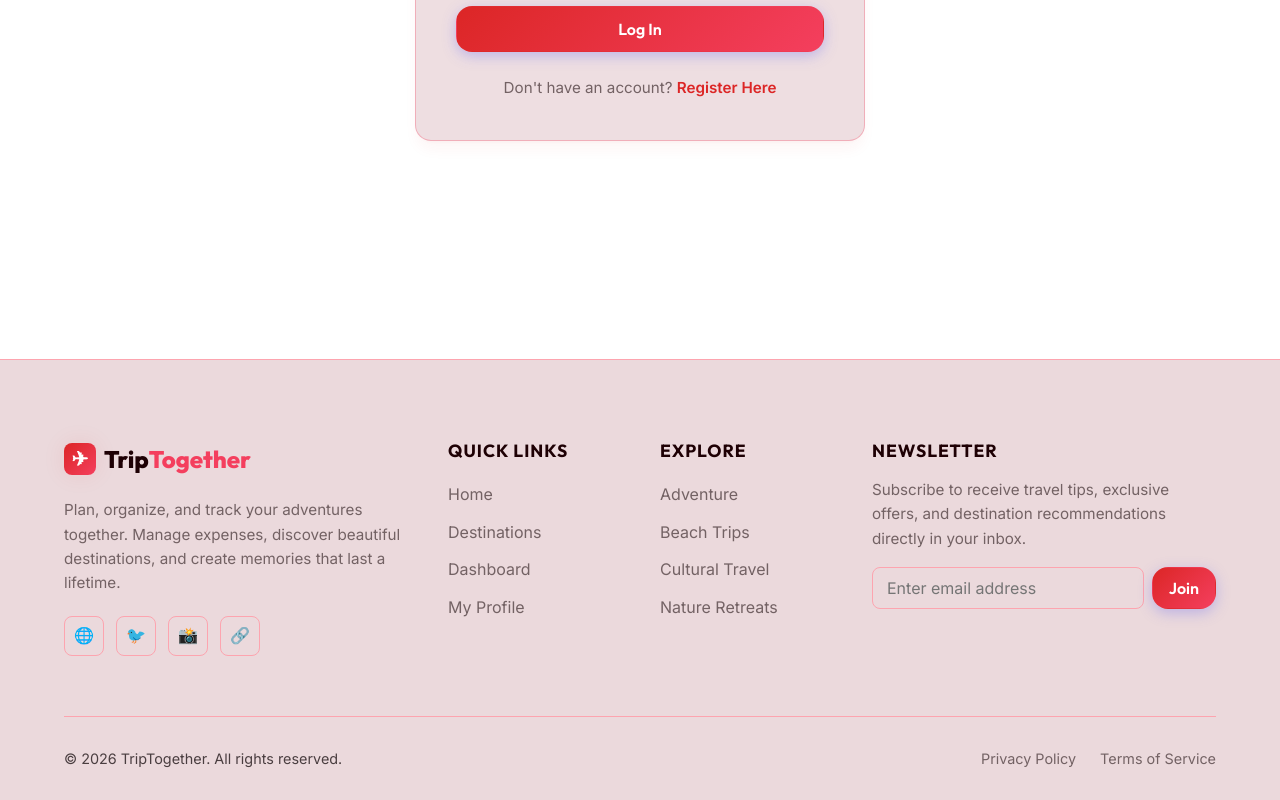
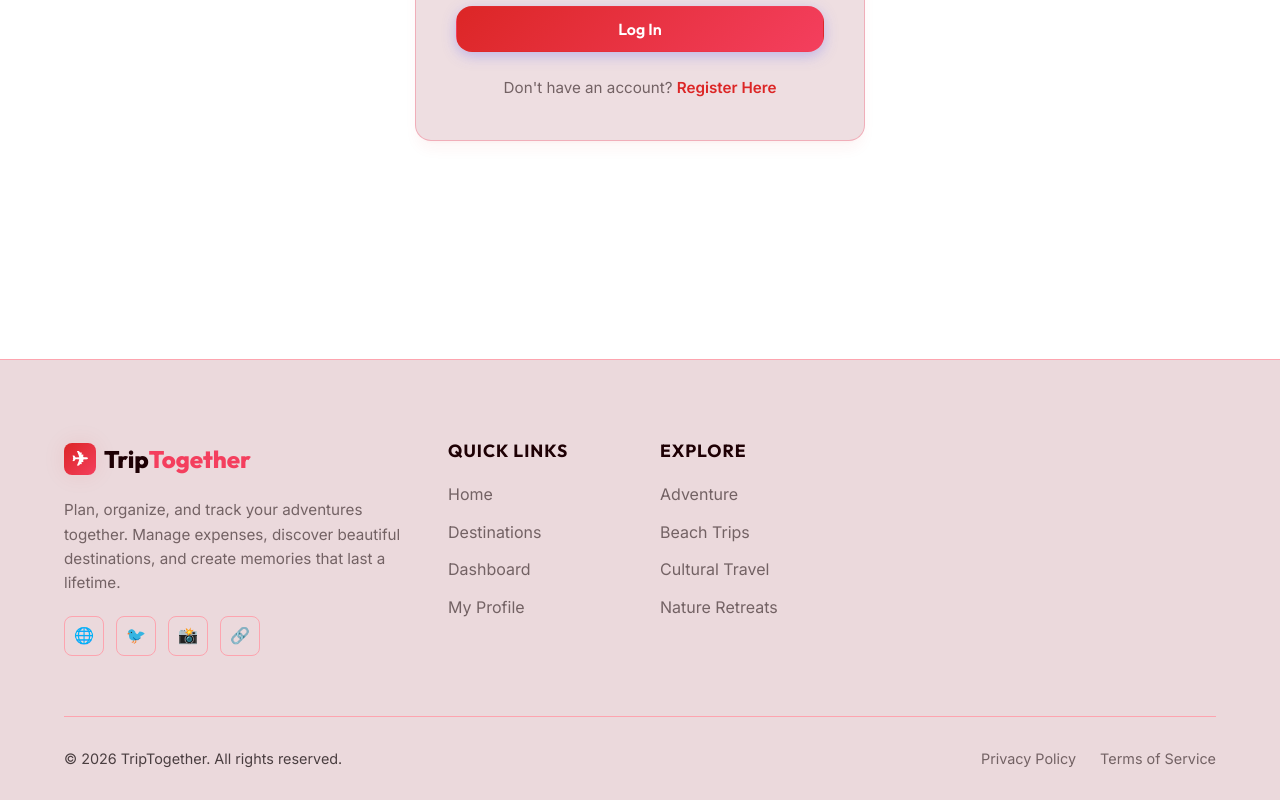
Before and after one commit to Adnankazi207/TripTogether, a React app in the folder frontend/: page /login in a window 1280 px wide. Shown: the part 461-1261 px from the top of the page. Built offline with nearby package versions, Linux system fonts and the light colour scheme; the HTML template or start-up script is replaced by a standard one.

Commit message:
styling added

```diff
--- a/frontend/src/App.jsx
+++ b/frontend/src/App.jsx
@@ -1,5 +1,5 @@
-import React from 'react';
-import { BrowserRouter as Router, Routes, Route, Navigate } from 'react-router-dom';
+import React, { useEffect } from 'react';
+import { BrowserRouter as Router, Routes, Route, Navigate, useLocation } from 'react-router-dom';
 import { ThemeProvider } from './context/ThemeContext';
 import { AuthProvider, useAuth } from './context/AuthContext';
 import Navbar from './components/Navbar';
@@ -13,7 +13,17 @@ import Profile from './pages/Profile';
 import TripDetail from './pages/TripDetail';
 import BudgetCalculator from './pages/BudgetCalculator';
 import AICopilot from './pages/AICopilot';
-import './App.css'; // Imported to satisfy default configuration, styling resides in index.css
+import './App.css';
+
+// Scroll restoration helper
+function ScrollToTop() {
+  const { pathname } = useLocation();
+  useEffect(() => {
+    window.scrollTo(0, 0);
+  }, [pathname]);
+  return null;
+}
+
 
 // Protected Route Wrapper
 const ProtectedRoute = ({ children }) => {
@@ -40,6 +50,7 @@ function App() {
     <ThemeProvider>
       <AuthProvider>
         <Router>
+          <ScrollToTop />
           <div style={{ display: 'flex', flexDirection: 'column', minHeight: '100vh' }}>
             {/* Top Navigation Bar */}
             <Navbar />
--- a/frontend/src/components/Footer.jsx
+++ b/frontend/src/components/Footer.jsx
@@ -1,18 +1,7 @@
-import React, { useState } from 'react';
+import React from 'react';
 import { Link } from 'react-router-dom';
 
 export default function Footer() {
-  const [email, setEmail] = useState('');
-  const [subscribed, setSubsubscribed] = useState(false);
-
-  const handleSubscribe = (e) => {
-    e.preventDefault();
-    if (email) {
-      setSubsubscribed(true);
-      setEmail('');
-      setTimeout(() => setSubsubscribed(false), 5000);
-    }
-  };
 
   return (
     <footer className="footer animate-fade-in">
@@ -59,35 +48,6 @@ export default function Footer() {
             </ul>
           </div>
 
-          {/* Column 4: Newsletter */}
-          <div className="footer-col">
-            <div className="footer-newsletter">
-              <h4>Newsletter</h4>
-              <p>Subscribe to receive travel tips, exclusive offers, and destination recommendations directly in your inbox.</p>
-
-              {subscribed ? (
-                <div className="alert alert-success" style={{ margin: 0, padding: '10px 14px' }}>
-                  🎉 Thank you for subscribing!
-                </div>
-              ) : (
-                <form onSubmit={handleSubscribe} className="newsletter-form">
-                  <input
-                    type="email"
-                    placeholder="Enter email address"
-                    className="input-field"
-                    value={email}
-                    onChange={(e) => setEmail(e.target.value)}
-                    required
-                    style={{ padding: '10px 14px' }}
-                  />
-                  <button type="submit" className="btn btn-primary" style={{ padding: '10px 16px' }}>
-                    Join
-                  </button>
-                </form>
-              )}
-            </div>
-          </div>
-
         </div>
 
         {/* Footer Bottom */}
--- a/frontend/src/pages/Home.jsx
+++ b/frontend/src/pages/Home.jsx
@@ -148,7 +148,7 @@ export default function Home() {
               We leverage modern language models to handle scheduling logistics and answer travel questions, allowing you to focus on enjoying the journey.
             </p>
             <div style={{ display: 'flex', gap: '12px' }}>
-              <Link to="/destinations" className="btn btn-primary" style={{ padding: '10px 20px', borderRadius: 'var(--radius-sm)' }}>
+              <Link to="/ai-copilot" className="btn btn-primary" style={{ padding: '10px 20px', borderRadius: 'var(--radius-sm)' }}>
                 ✨ Try AI Co-Pilot
               </Link>
             </div>
```
